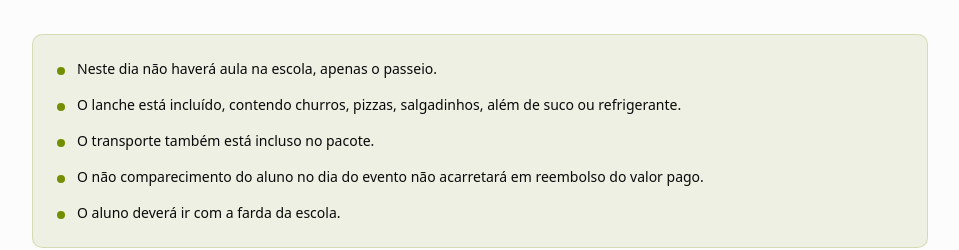
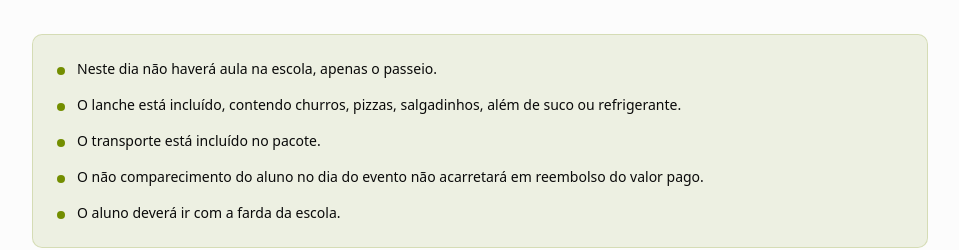
Before and after one commit to pedrologapp/amadeusdiadacrian-a, a React (Vite) app: page / in a window 1280 px wide. Shown: the part 2240-2490 px from the top of the page, without its empty margins (160-1119 px from the left). Built offline with nearby package versions, Linux system fonts and the light colour scheme.

Commit message:
Update App.jsx

```diff
--- a/src/App.jsx
+++ b/src/App.jsx
@@ -446,7 +446,7 @@ function App() {
                 <div className="w-2 h-2 bg-accent rounded-full mt-2 flex-shrink-0"></div>
                 <div>
                   <p className="text-sm">
-                  O transporte também está incluso no pacote.
+                  O transporte está incluído no pacote.
                   </p>
                 </div>
               </div>
```
